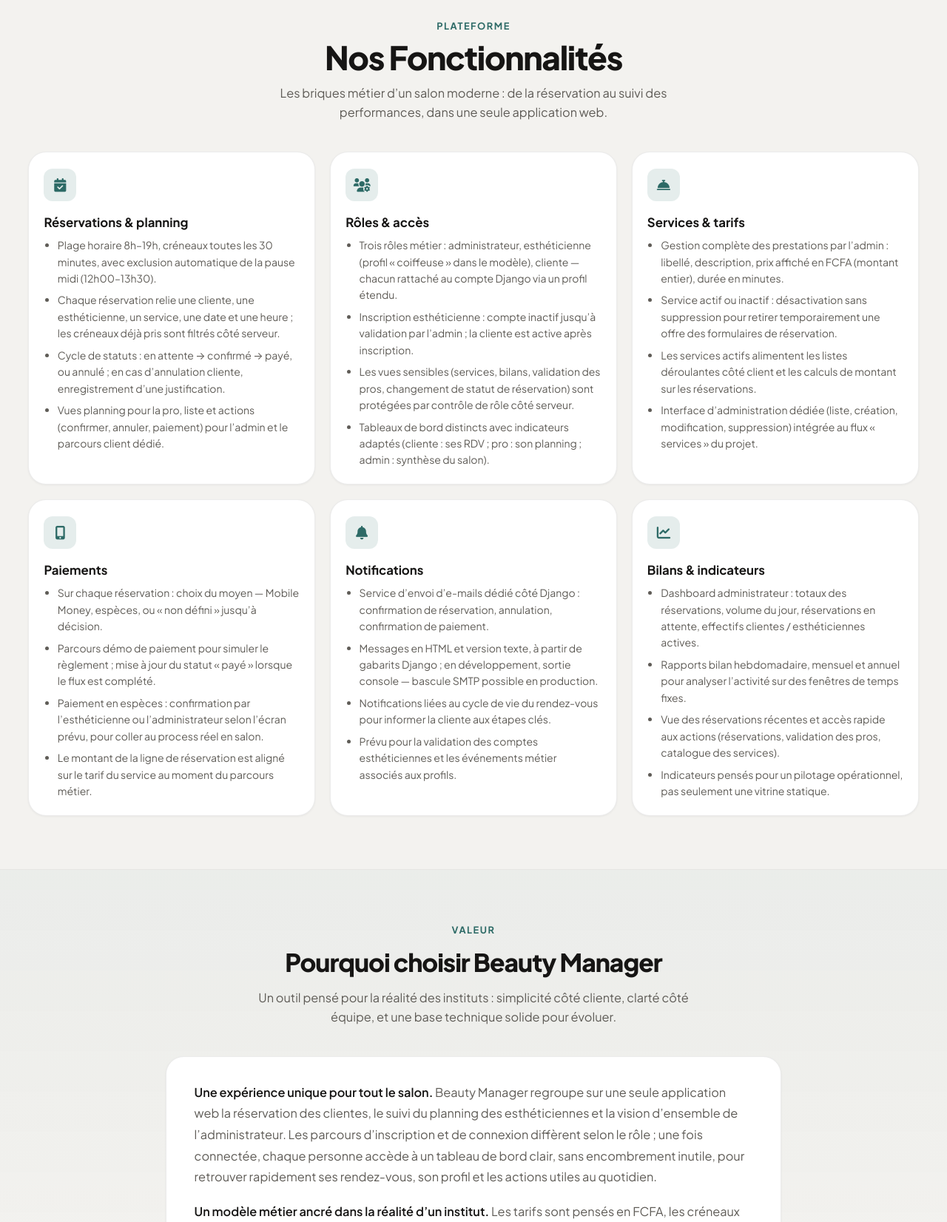
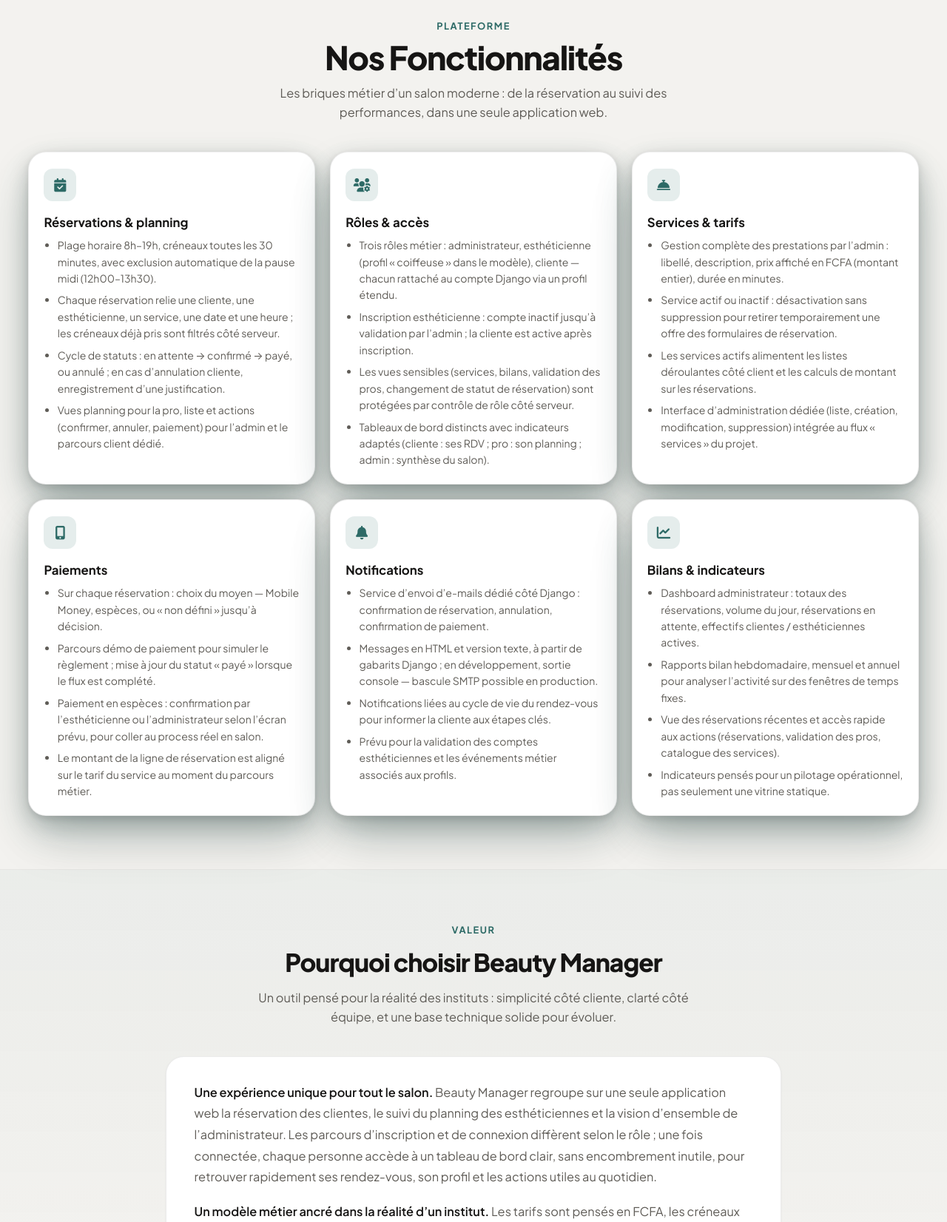
Before and after one commit to irraisaac16-code/Beauty-manager, a Django app: page / in a window 1280 px wide. Shown: the part 740-2392 px from the top of the page at 74% size. Run offline with Django 5.2, Linux system fonts and the light colour scheme.

Commit message:
style(home): memes box-shadow que le hero sur cartes fonctionnalites
Co-authored-by: Cursor <cursoragent@cursor.com>

```diff
--- a/manager/templates/manager/home.html
+++ b/manager/templates/manager/home.html
@@ -28,6 +28,18 @@
             --radius-card: 1.5rem;
             --shadow-sm: 0 1px 3px rgba(0, 0, 0, 0.06);
             --shadow-cta: 0 10px 28px rgba(45, 106, 102, 0.22);
+            --shadow-hero-frame:
+                0 3px 8px rgba(22, 21, 20, 0.1),
+                0 10px 28px rgba(22, 21, 20, 0.14),
+                0 22px 52px -6px rgba(45, 106, 102, 0.28),
+                0 36px 72px -14px rgba(22, 21, 20, 0.2),
+                0 0 0 1px rgba(255, 255, 255, 0.75) inset;
+            --shadow-hero-frame-hover:
+                0 6px 14px rgba(22, 21, 20, 0.14),
+                0 14px 36px rgba(22, 21, 20, 0.18),
+                0 28px 60px -4px rgba(45, 106, 102, 0.36),
+                0 44px 88px -12px rgba(22, 21, 20, 0.26),
+                0 0 0 1px rgba(255, 255, 255, 0.85) inset;
         }
 
         * { box-sizing: border-box; }
@@ -224,24 +236,14 @@
             padding: 0.75rem;
             border-radius: 1.75rem;
             background: linear-gradient(180deg, #fafaf8 0%, #ebe8e4 100%);
-            box-shadow:
-                0 3px 8px rgba(22, 21, 20, 0.1),
-                0 10px 28px rgba(22, 21, 20, 0.14),
-                0 22px 52px -6px rgba(45, 106, 102, 0.28),
-                0 36px 72px -14px rgba(22, 21, 20, 0.2),
-                0 0 0 1px rgba(255, 255, 255, 0.75) inset;
+            box-shadow: var(--shadow-hero-frame);
             transform: rotate(-2deg);
             transition: transform 0.35s ease, box-shadow 0.35s ease;
         }
 
         .hero-img-frame:hover {
             transform: rotate(-1deg);
-            box-shadow:
-                0 6px 14px rgba(22, 21, 20, 0.14),
-                0 14px 36px rgba(22, 21, 20, 0.18),
-                0 28px 60px -4px rgba(45, 106, 102, 0.36),
-                0 44px 88px -12px rgba(22, 21, 20, 0.26),
-                0 0 0 1px rgba(255, 255, 255, 0.85) inset;
+            box-shadow: var(--shadow-hero-frame-hover);
         }
 
         .hero-img-frame img {
@@ -352,14 +354,14 @@
             border: 1px solid rgba(22, 21, 20, 0.08);
             border-radius: var(--radius-card);
             padding: 1.35rem 1.25rem;
-            box-shadow: 0 1px 3px rgba(0, 0, 0, 0.05);
+            box-shadow: var(--shadow-hero-frame);
             opacity: 0;
             transform: translateY(1.15rem);
             transition:
                 opacity 0.58s cubic-bezier(0.22, 1, 0.36, 1),
                 transform 0.58s cubic-bezier(0.22, 1, 0.36, 1),
                 border-color 0.2s ease,
-                box-shadow 0.2s ease;
+                box-shadow 0.35s ease;
         }
 
         .features-grid.is-visible .feature-card {
@@ -378,13 +380,13 @@
             .feature-card {
                 opacity: 1;
                 transform: none;
-                transition: border-color 0.2s ease, box-shadow 0.2s ease;
+                transition: border-color 0.2s ease, box-shadow 0.35s ease;
             }
         }
 
         .feature-card:hover {
             border-color: rgba(45, 106, 102, 0.25);
-            box-shadow: 0 8px 24px rgba(45, 106, 102, 0.1);
+            box-shadow: var(--shadow-hero-frame-hover);
         }
 
         .feature-card-icon {
```
